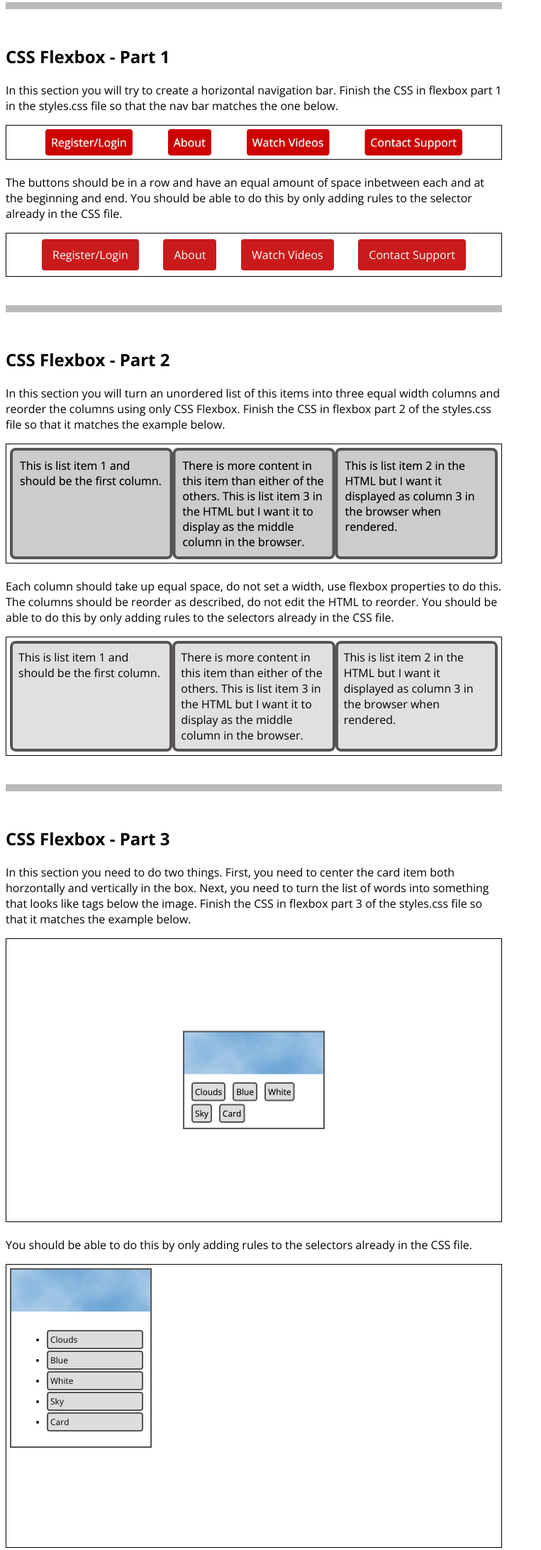
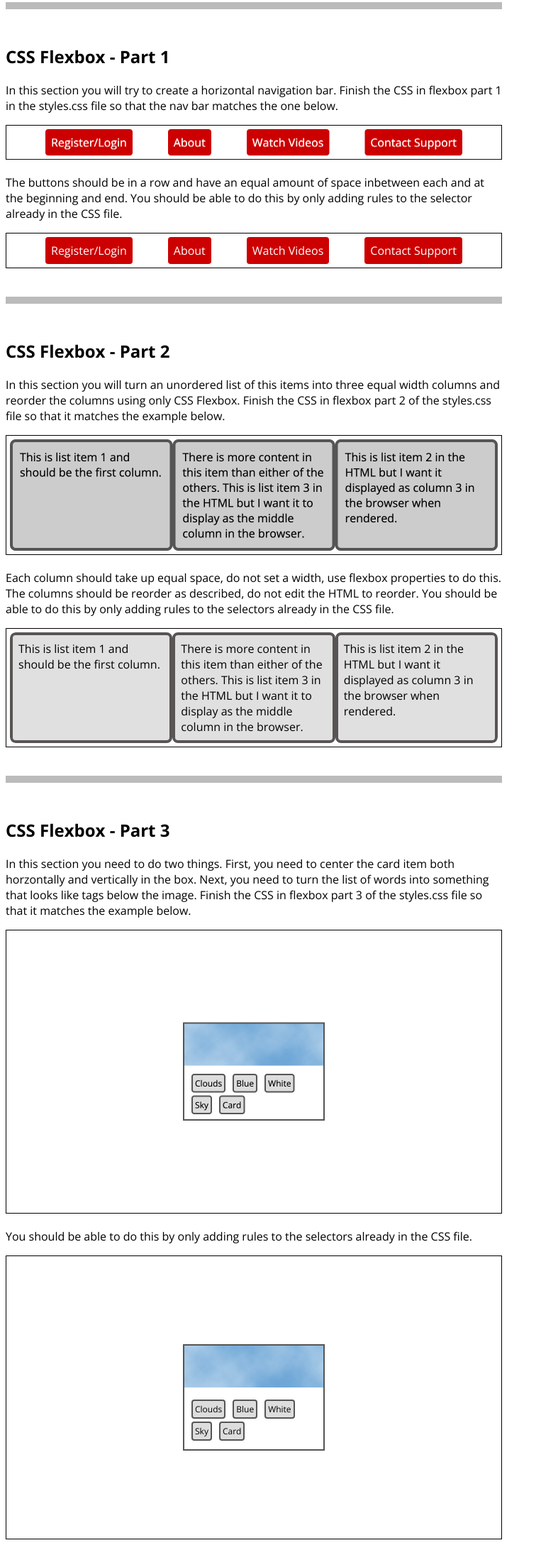
Before and after one commit to PratikSonawane28/ITM-541-PKS, a plain HTML site: page Lab 2/index.html in a window 1280 px wide. Shown: the part 344-2528 px from the top of the page at 71% size, without its empty margins (0-763 px from the left). Drawn offline with nearby package versions, Linux system fonts and the light colour scheme.

Commit message:
CSS Modified

```diff
--- a/Lab 2/index.html
+++ b/Lab 2/index.html
@@ -14,7 +14,7 @@
 <body>
   <header class="w700">
     <h1>ITMD 4/541 - Lab 2</h1>
-    <h2>Pratik Kailas Sonawane</h2>
+    <h2>Your Name Here</h2>
     <p>In this lab follow the directions in each part to write CSS rules to match the example image. <strong>DO NOT</strong> edit this HTML file in any way except to add your name in the H2 in the Header section above this text. <strong>DO NOT</strong> edit the global.css file in any way. You will write all your CSS in the proper sections in the styles.css file only.</p>
     <p>Create a Lab2 folder in your class GitHub repository and place all the files for this lab in that folder, including the assets folder with images. Once you publish this lab to GitHub Pages, submit to the blackboard assignment a link to this main lab page in GitHub Pages and your GitHub repository code.</p>
   </header>
--- a/Lab 2/styles.css
+++ b/Lab 2/styles.css
@@ -3,26 +3,10 @@
 #flex-section1 ul {
 	display: flex;
     justify-content: space-between;
-    list-style: none;
-    padding: 0;
+    padding-inline-start: 50px;
+	padding-inline-end: 50px;
     margin: 0;
-    padding: 3px;
-	padding-right: 40px;
-    padding-left: 40px;
-}
-
-#flex-section1 li {
-    margin: 0 5px;
-}
-
-#flex-section1 li a {
-    display: block;
-    background-color: rgb(201, 27, 27);
-    color: white;
-    padding: 11px 15px;
-    text-decoration: none;
-    text-align: center;
-    font-size: 16px;
+    list-style-type: none;
 }
 
 /* end Flexbox Part 1 */
@@ -59,7 +43,6 @@
 
 #flex-section2 .item3 {
 	order: 2;
-
 }
 
 /* end Flexbox Part 2 */
@@ -68,11 +51,21 @@
 /* Flexbox Part 3 */
 
 #flex-section3 .box {
-
+	display: flex;
+    justify-content: center;
+    align-items: center;
+    flex-direction: column; /* To aligns the card and tags vertically */
+    text-align: center;
 }
 
 #flex-section3 .tags ul {
-
+	display: flex;
+    flex-wrap: wrap; /* To allows tags to wrap onto the next line */
+    gap: 0px; /* To Add space between tags */
+    list-style: none; /* To Remove bullet points */
+    padding: 0;
+    margin-top: 5px;
+	margin-bottom: 5px;
 }
 
 /* end Flexbox Part 3 */
@@ -81,7 +74,10 @@
 /* Grid Part 1 */
 
 #grid-section1 .grid {
-
+	display: grid;
+    grid-template-columns: repeat(4, 1fr); /* 4 columns of equal width */
+    grid-auto-rows: 100px; /* Rows are 100px tall, as per instrauctions */
+    gap: 20px; /*as per instructions*/
 }
 
 /* end Grid Part 1 */
@@ -90,11 +86,14 @@
 /* Grid Part 2 */
 
 #grid-section2 .gridboxblue {
-
+	grid-column: 2 / 4;
+    grid-row: 1 / 4;
+    z-index: 1;
 }
 
 #grid-section2 .gridboxred {
-
+	grid-column: 1 / 3;
+    grid-row: 2 / 3;
 }
 
 /* end Grid Part 2 */
```
Lines whose indentation alone changed are shown as unchanged.
